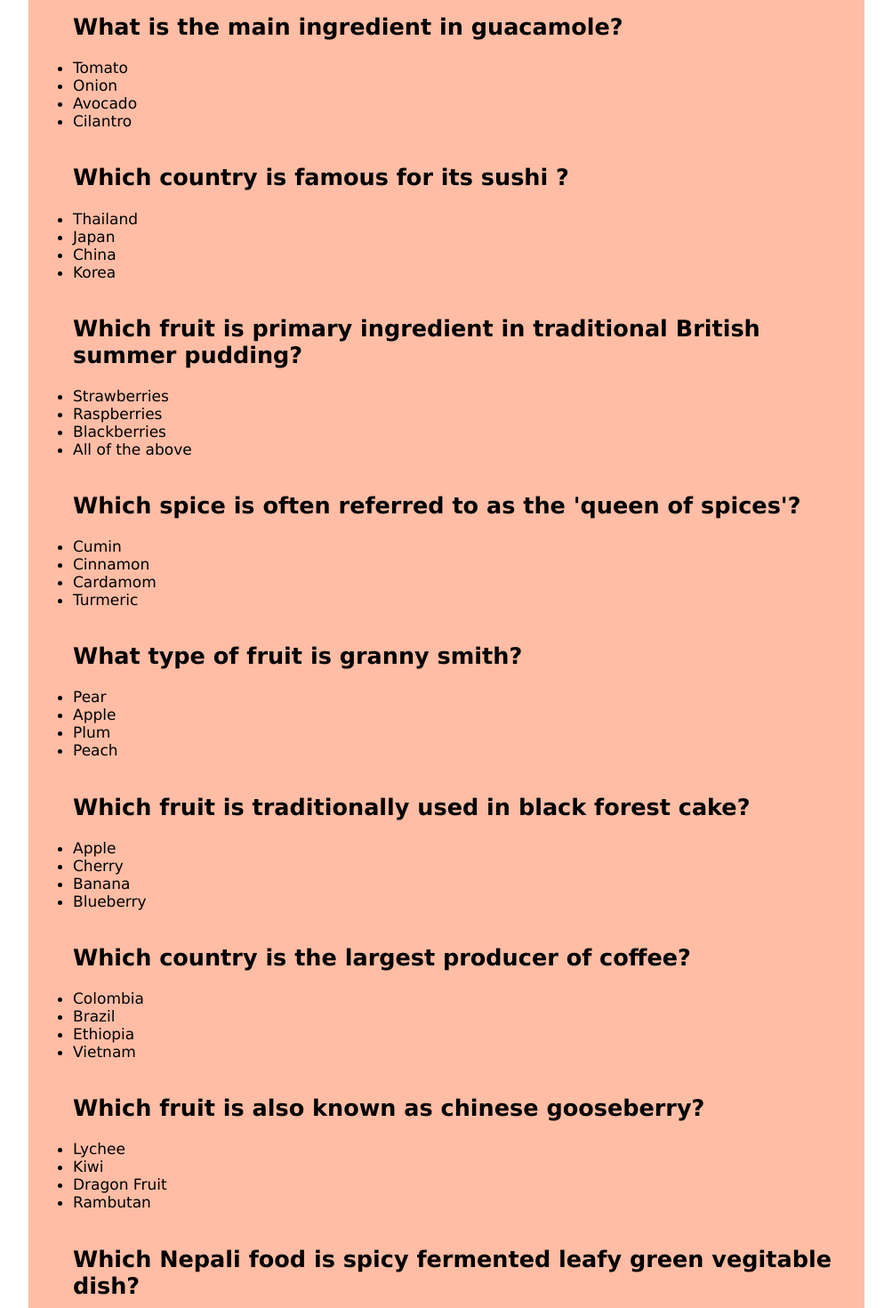
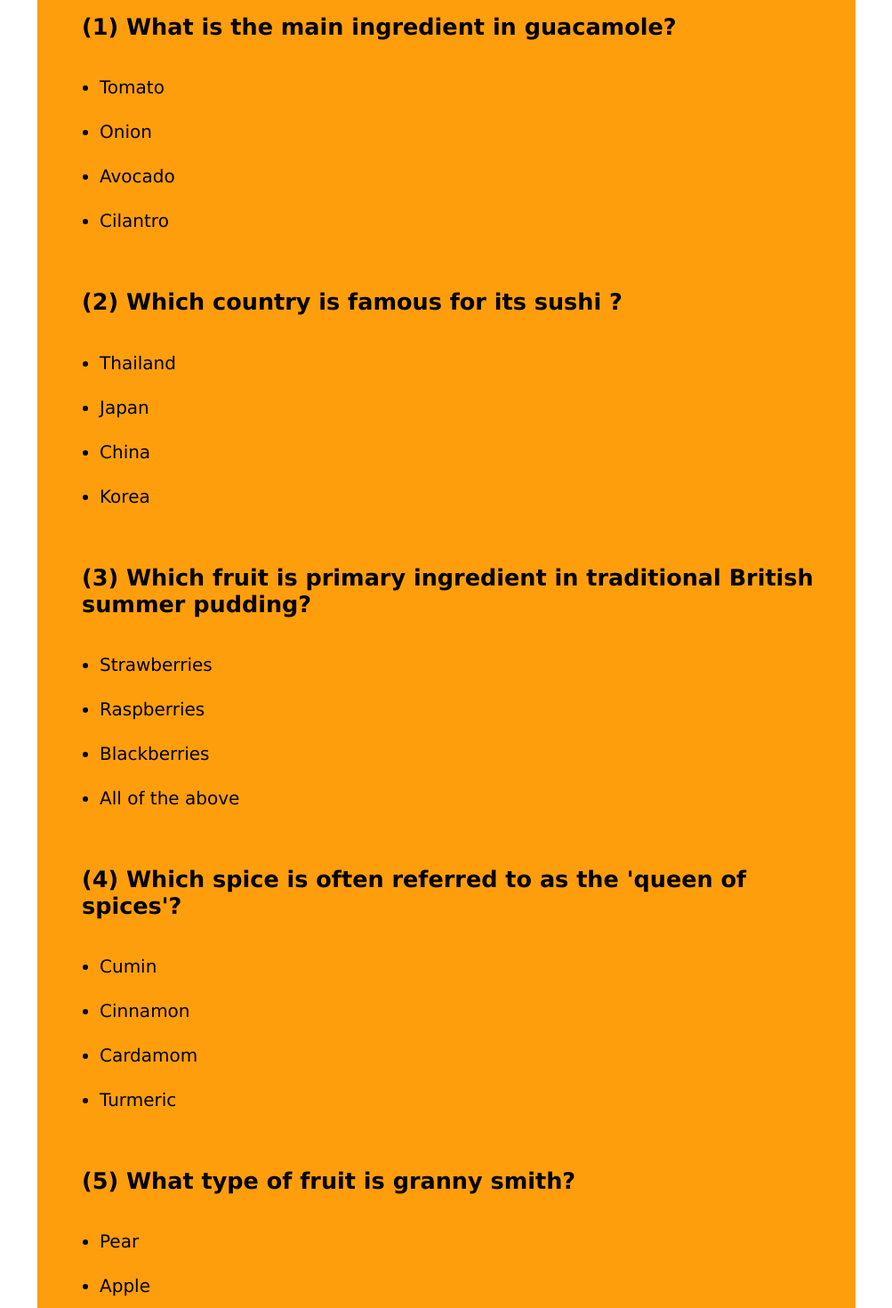
Before and after one commit to onikasbarbz/LearningReact, a React (Create React App) app: page / in a window 1280 px wide. Shown: the part 140-1610 px from the top of the page at 89% size, without its empty margins (138-1141 px from the left). Built offline with nearby package versions, Linux system fonts and the light colour scheme.

Commit message:
updated quiz

```diff
--- a/src/Quiz.css
+++ b/src/Quiz.css
@@ -1,6 +1,6 @@
 .quiz-container {
-  margin: 170px;
-  background-color: rgb(255, 189, 165);
+  margin: 180px;
+  background-color: rgb(255, 158, 13);
   border-radius: 10px;
   padding: 10px;
   margin-top: 30px;
@@ -19,20 +19,24 @@ ul {
   font-size: 17px;
 }
 li {
-  width: 140px;
+  width: 190px;
+  height: 30px;
+  font-size: 20px;
+  margin: 20px;
+  border-radius: 4px;
 }
 li:hover {
   font-weight: bold;
 }
 .score-text {
-  background-color: rgb(255, 115, 1);
+  background-color:rgb(255, 221, 87);
+  padding: 30px;
   margin: 10px auto;
   height: 50px;
   width: 50%;
   border-radius: 5px;
   text-align: center;
-  font-size: 25px;
-  font-weight: bold;
+  font-size: 30px;
 }
 .quiz-container button {
   padding: 10px;
--- a/src/Quiz.jsx
+++ b/src/Quiz.jsx
@@ -1,9 +1,9 @@
-import React, { useState } from "react";
+import React, { useState, useEffect } from "react";
 import "./Quiz.css";
 const Quiz = () => {
   const questions = [
     {
-      questionText: " What is the main ingredient in guacamole?",
+      questionText: "(1) What is the main ingredient in guacamole?",
       answerOptions: [
         { answerText: "Tomato", isCorrect: false },
         { answerText: "Onion", isCorrect: false },
@@ -12,7 +12,7 @@ const Quiz = () => {
       ],
     },
     {
-      questionText: " Which country is famous for its sushi ?",
+      questionText: "(2) Which country is famous for its sushi ?",
       answerOptions: [
         { answerText: "Thailand", isCorrect: false },
         { answerText: "Japan", isCorrect: true },
@@ -22,7 +22,7 @@ const Quiz = () => {
     },
     {
       questionText:
-        "Which fruit is primary ingredient in traditional British summer pudding?",
+        "(3) Which fruit is primary ingredient in traditional British summer pudding?",
       answerOptions: [
         { answerText: "Strawberries", isCorrect: false },
         { answerText: "Raspberries", isCorrect: false },
@@ -32,7 +32,7 @@ const Quiz = () => {
     },
     {
       questionText:
-        "Which spice is often referred to as the 'queen of spices'?",
+        "(4) Which spice is often referred to as the 'queen of spices'?",
       answerOptions: [
         { answerText: "Cumin", isCorrect: false },
         { answerText: "Cinnamon", isCorrect: false },
@@ -41,7 +41,7 @@ const Quiz = () => {
       ],
     },
     {
-      questionText: "What type of fruit is granny smith?",
+      questionText: "(5) What type of fruit is granny smith?",
       answerOptions: [
         { answerText: "Pear", isCorrect: false },
         { answerText: "Apple", isCorrect: true },
@@ -50,7 +50,8 @@ const Quiz = () => {
       ],
     },
     {
-      questionText: "Which fruit is traditionally used in black forest cake?",
+      questionText:
+        "(6) Which fruit is traditionally used in black forest cake?",
       answerOptions: [
         { answerText: "Apple", isCorrect: false },
         { answerText: "Cherry", isCorrect: true },
@@ -59,7 +60,7 @@ const Quiz = () => {
       ],
     },
     {
-      questionText: "Which country is the largest producer of coffee?",
+      questionText: "(7) Which country is the largest producer of coffee?",
       answerOptions: [
         { answerText: "Colombia", isCorrect: false },
         { answerText: "Brazil", isCorrect: true },
@@ -68,7 +69,7 @@ const Quiz = () => {
       ],
     },
     {
-      questionText: "Which fruit is also known as chinese gooseberry?",
+      questionText: "(8) Which fruit is also known as chinese gooseberry?",
       answerOptions: [
         { answerText: "Lychee", isCorrect: false },
         { answerText: "Kiwi", isCorrect: true },
@@ -78,7 +79,7 @@ const Quiz = () => {
     },
     {
       questionText:
-        "Which Nepali food is spicy fermented leafy green vegitable dish?",
+        "(9) Which Nepali food is spicy fermented leafy green vegitable dish?",
       answerOptions: [
         { answerText: "Gundruk", isCorrect: true },
         { answerText: "Saag", isCorrect: false },
@@ -88,7 +89,7 @@ const Quiz = () => {
     },
     {
       questionText:
-        "What is the main ingredient in the Indian dish paneer tikka?",
+        "(10) What is the main ingredient in the Indian dish paneer tikka?",
       answerOptions: [
         { answerText: "Chicken", isCorrect: false },
         { answerText: "Fish", isCorrect: false },
@@ -103,10 +104,14 @@ const Quiz = () => {
   );
   // state to keep track of the user score
   const [score, setScore] = useState(0);
-  // state to track if the quiz has been submtted
+  // state to track if the quiz has been submitted
   const [submit, setSubmit] = useState(false);
   // state to track if all qns have been answered
   const [allAnswered, setAllAnswered] = useState(false);
+
+  useEffect(() => {
+    console.log(`Current score: ${score}`);
+  }, [score]);
 
   // function to handle answer selected
   const handleAnswerClick = (qIndex, isCorrect, answer) => {
@@ -142,15 +147,29 @@ const Quiz = () => {
                   onClick={
                     selectedAns[qIndex] === null
                       ? () =>
-                          handleAnswerClick(qIndex, answer.isCorrect, answer)
+                          handleAnswerClick(
+                            qIndex,
+                            answer.isCorrect,
+                            answer.answerText
+                          )
                       : null
                   }
+                  // style={{
+                  //   backgroundColor:
+                  //     selectedAns[qIndex] === answer.answerText
+                  //       ? answer.isCorrect
+                  //         ? "green"
+                  //         : "red"
+                  //       : "transparent",
+                  // }}
                   style={{
                     backgroundColor:
-                      selectedAns[qIndex] === answer
+                      selectedAns[qIndex] === answer.answerText
                         ? answer.isCorrect
                           ? "green"
                           : "red"
+                        : selectedAns[qIndex] !== null && answer.isCorrect
+                        ? "green"
                         : "transparent",
                   }}
                 >
```
